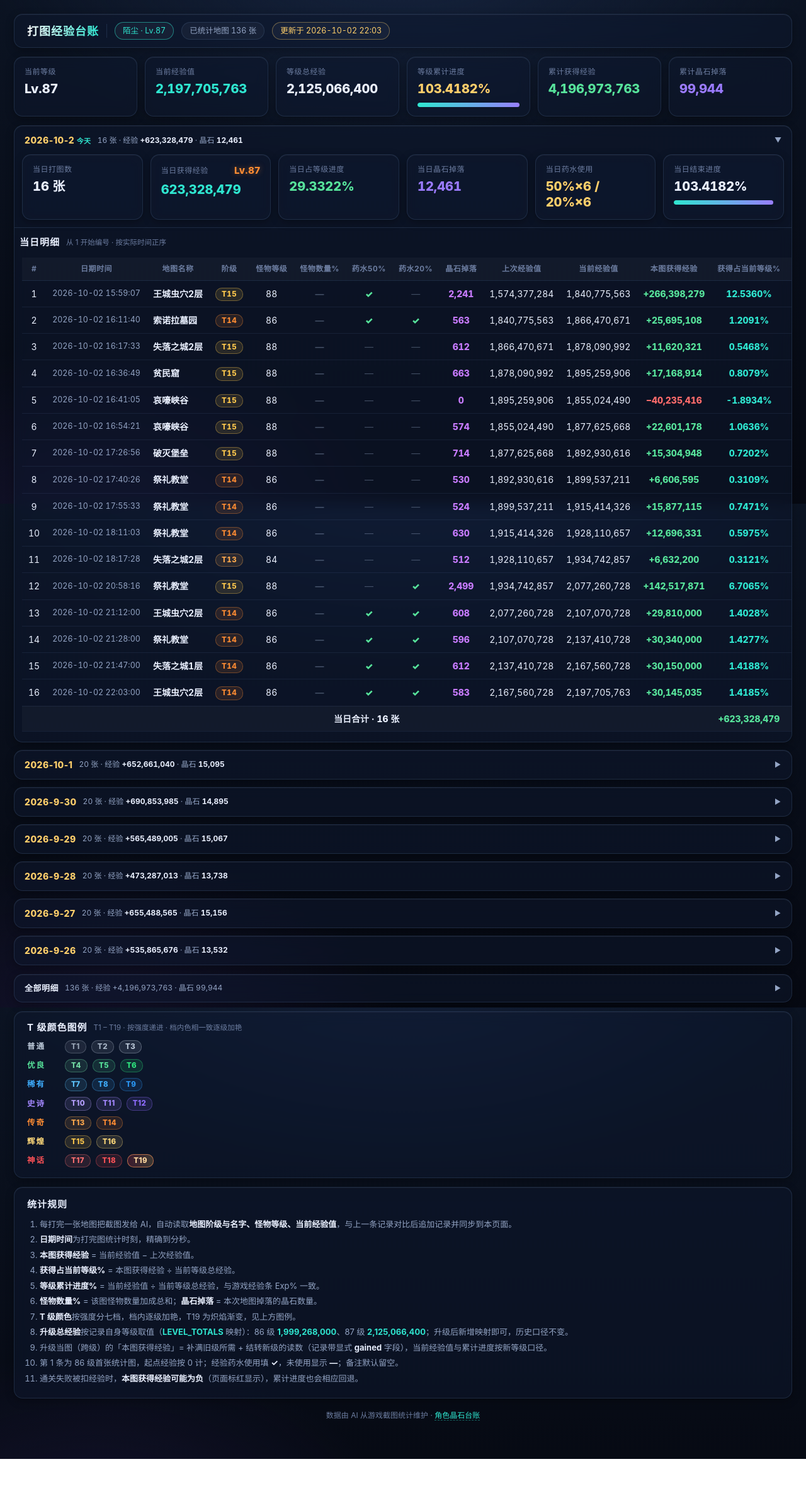
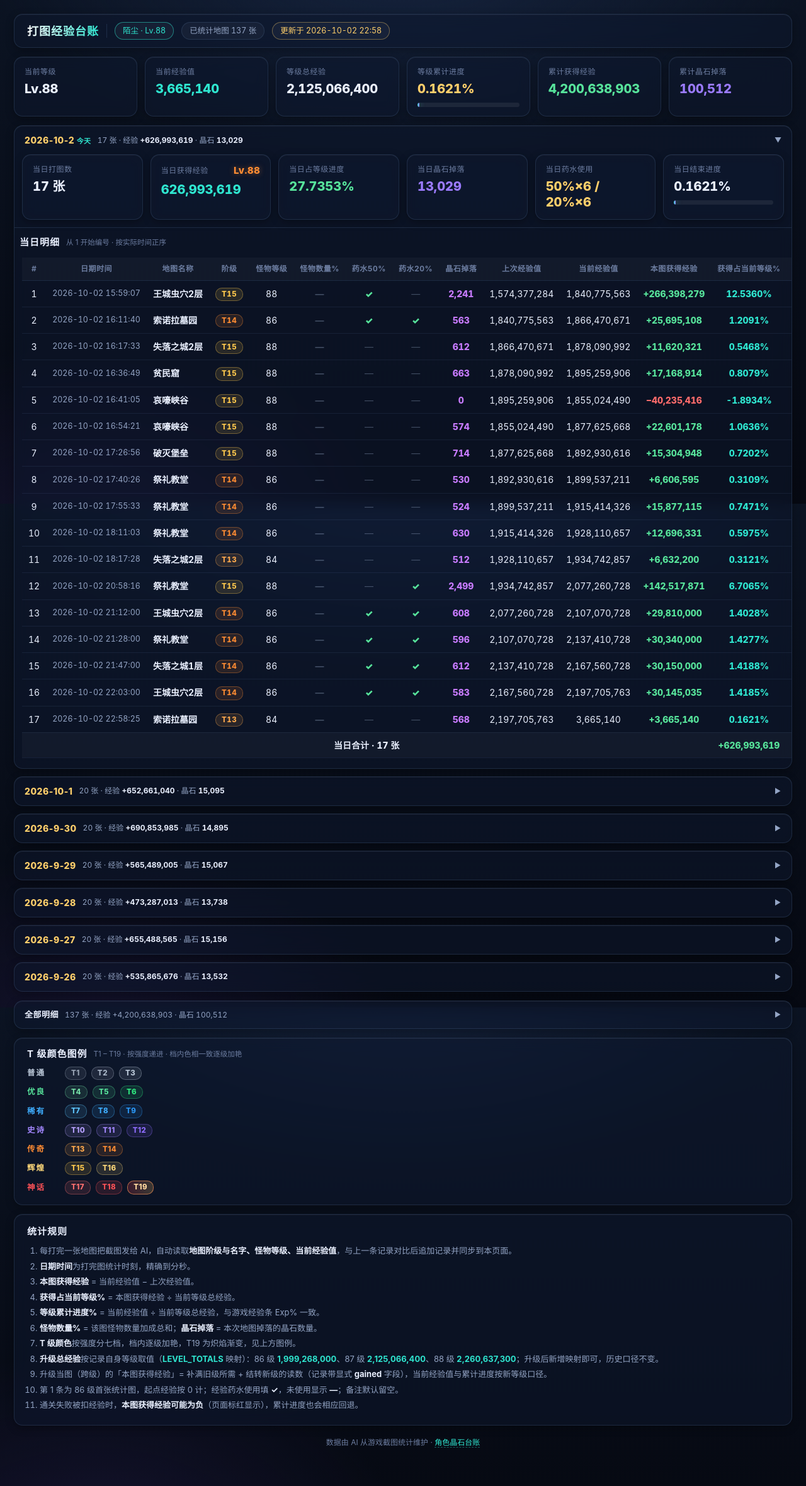
Before and after one commit to dycxlcvxv00/baozhan-game, a website: page index-xp.html in a window 1280 px wide. Shown: the whole page at 63% size. Before the commit the page ends 2317 px from the top, so only its background shows below. Drawn offline with Linux system fonts and the light colour scheme.

Commit message:
经验台账：新增第137条 T13索诺拉墓园 怪物84级 晶石568 进度0.1621%

```diff
--- a/index-xp.html
+++ b/index-xp.html
@@ -274,7 +274,7 @@
       <li><b>等级累计进度%</b> = 当前经验值 ÷ 当前等级总经验，与游戏经验条 Exp% 一致。</li>
       <li><b>怪物数量%</b> = 该图怪物数量加成总和；<b>晶石掉落</b> = 本次地图掉落的晶石数量。</li>
       <li><b>T 级颜色</b>按强度分七档，档内逐级加艳，T19 为炽焰渐变，见上方图例。</li>
-      <li><b>升级总经验</b>按记录自身等级取值（<span class="hl">LEVEL_TOTALS</span> 映射）：86 级 <span class="hl">1,999,268,000</span>、87 级 <span class="hl">2,125,066,400</span>；升级后新增映射即可，历史口径不变。</li>
+      <li><b>升级总经验</b>按记录自身等级取值（<span class="hl">LEVEL_TOTALS</span> 映射）：86 级 <span class="hl">1,999,268,000</span>、87 级 <span class="hl">2,125,066,400</span>、88 级 <span class="hl">2,260,637,300</span>；升级后新增映射即可，历史口径不变。</li>
       <li>升级当图（跨级）的「本图获得经验」= 补满旧级所需 + 结转新级的读数（记录带显式 <b>gained</b> 字段），当前经验值与累计进度按新等级口径。</li>
       <li>第 1 条为 86 级首张统计图，起点经验按 0 计；经验药水使用填 <b>✓</b>，未使用显示 <b>—</b>；备注默认留空。</li>
       <li>通关失败被扣经验时，<b>本图获得经验可能为负</b>（页面标红显示），累计进度也会相应回退。</li>
@@ -291,10 +291,10 @@
 /* ============ 数据区：追加记录只改这里 ============ */
 /* ---- 各等级升级总经验：升级时在 LEVEL_TOTALS 里加一行 ----
    百分比一律按「记录自身等级」的总经验算（ltOf），跨级后历史记录口径不变 */
-const LEVEL_TOTALS = { 86: 1999268000, 87: 2125066400 };
+const LEVEL_TOTALS = { 86: 1999268000, 87: 2125066400, 88: 2260637300 };
 const LEVEL_TOTAL  = LEVEL_TOTALS[87];   /* 当前等级（87）升级总经验 */
 const ltOf = r => LEVEL_TOTALS[r.level] || LEVEL_TOTAL;
-const UPDATED_AT  = '2026-10-02 22:03';
+const UPDATED_AT  = '2026-10-02 22:58';
 
 /* dt 为统计时刻，精确到分秒；
    #1 为 86 级首张统计图按 0 起点计；前两条分秒为补记时刻 */
@@ -1062,6 +1062,12 @@ const XP_RECORDS = [
     pot50:true, pot20:true, stones:583,
     prev:2167560728, cur:2197705763, note:'T14速刷批量补录4/4，终点读数与游戏Exp103%一致',
     affixes:['怪物数量增加25%','出现1个额外的暗金怪物','角色攻速和施法增加20%'] },
+
+  { dt:'2026-10-02 22:58:25', role:'陌尘', level:88,
+    map:'索诺拉墓园', tier:'T13', mobLv:84, mobQty:null,
+    pot50:false, pot20:false, stones:568,
+    prev:2197705763, cur:3665140, note:'升级图：87→88！本图在87级溢出区间（103%+）打完触发升级，gained为88级结转读数；88级总经验2,260,637,300已录入LEVEL_TOTALS',
+    affixes:['角色生命增加30%','怪物数量增加15%','角色伤害增加30%','怪物火焰抗性增加35%','怪物攻速和移速增加50%','怪物伤害增加20%'], gained:3665140 },
 ];
 /* ============ 以下为渲染逻辑，通常不用改 ============ */
 
```
Also changed, not shown: 1 other file.
